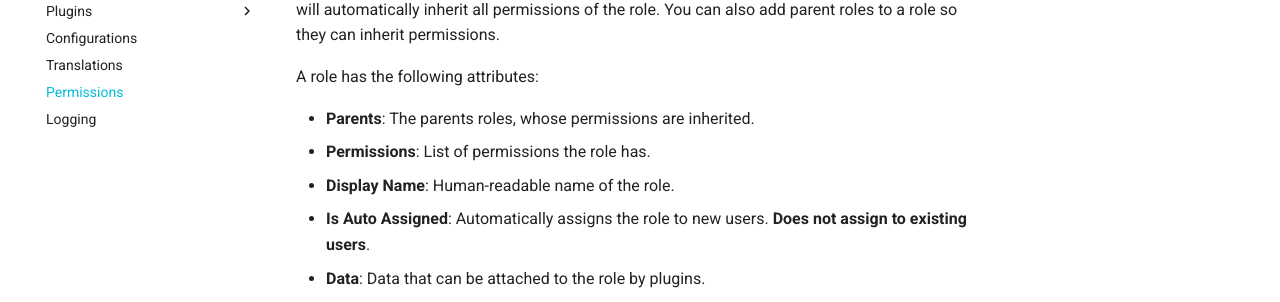
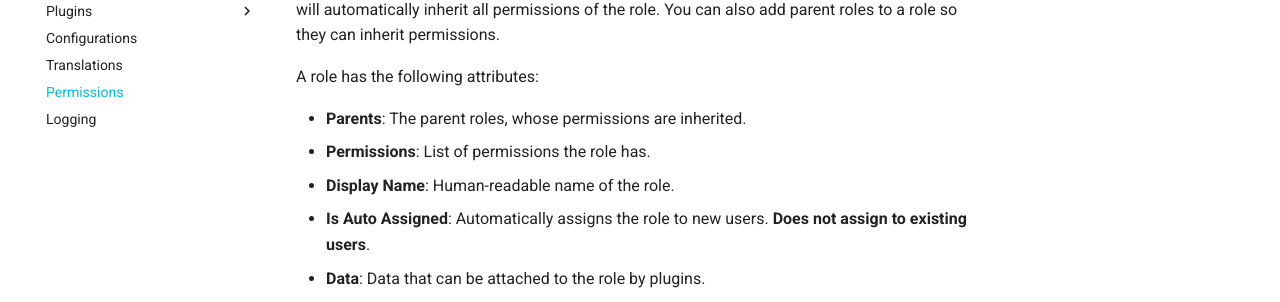
Before and after one commit to openmod/openmod-docs, an MkDocs documentation site: the page built from content/user-guide/permissions.md, in a window 1280 px wide and 900 px high, scrolled down 347 px. Shown: the part 151-453 px from the top of the window. Built offline with MkDocs 1.6.1 and Material for MkDocs 9.7.7, drawn with Linux system fonts in a browser that asks for light colours; comment, search, counter and statistics services are not loaded; old or Windows-style settings are respelled for this version of MkDocs.

Commit message:
Replaced 'parents' with 'parent'
The 'parent' being addressed here is an adjective defining the roles, not the plural of 'parent'.

```diff
--- a/content/user-guide/permissions.md
+++ b/content/user-guide/permissions.md
@@ -9,7 +9,7 @@ Roles are basically a group of permissions and other attributes. If you assign a
 
 A role has the following attributes:
 
-- **Parents**: The parents roles, whose permissions are inherited.
+- **Parents**: The parent roles, whose permissions are inherited.
 - **Permissions**: List of permissions the role has.
 - **Display Name**: Human-readable name of the role.
 - **Is Auto Assigned**: Automatically assigns the role to new users. **Does not assign to existing users**.
```
